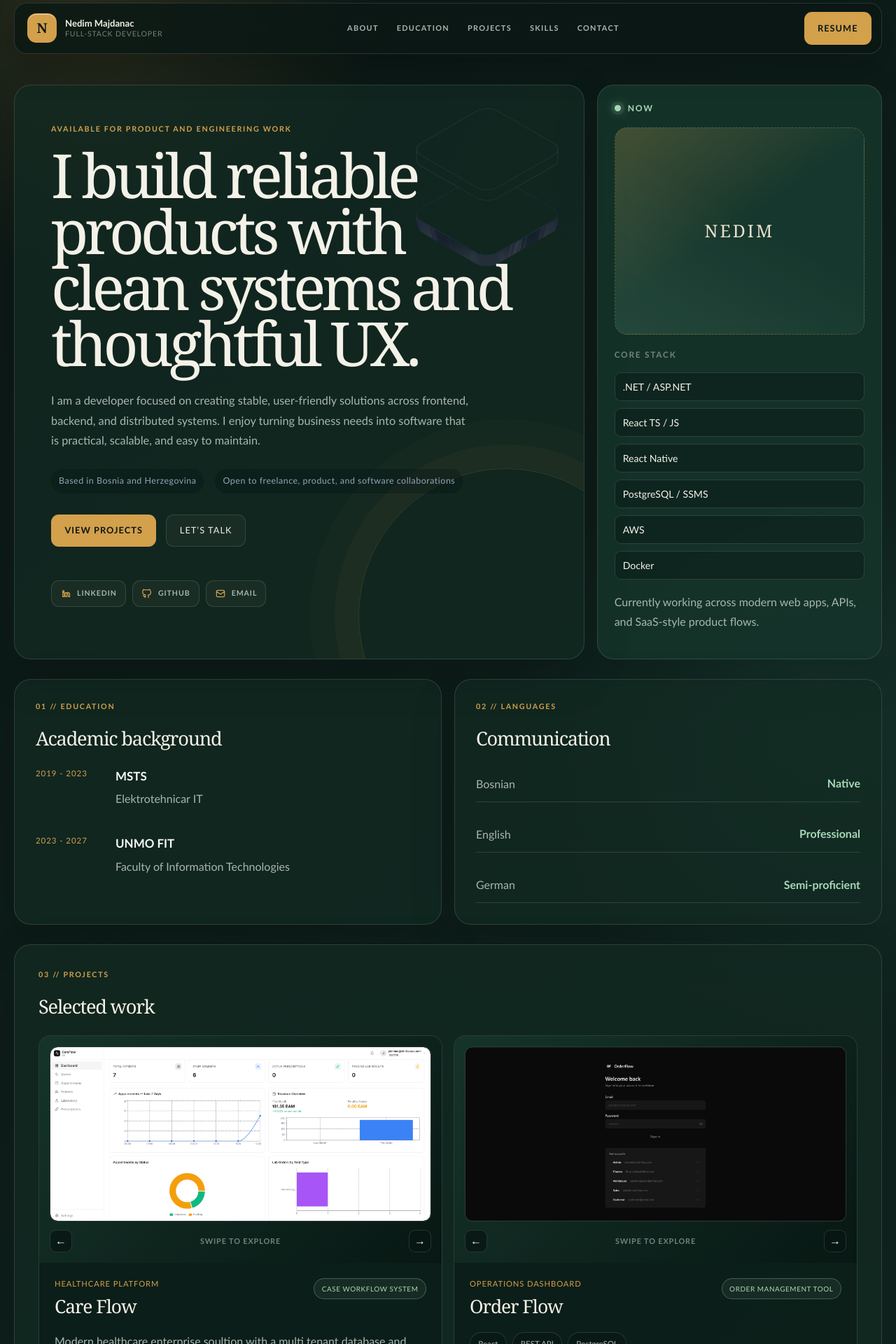
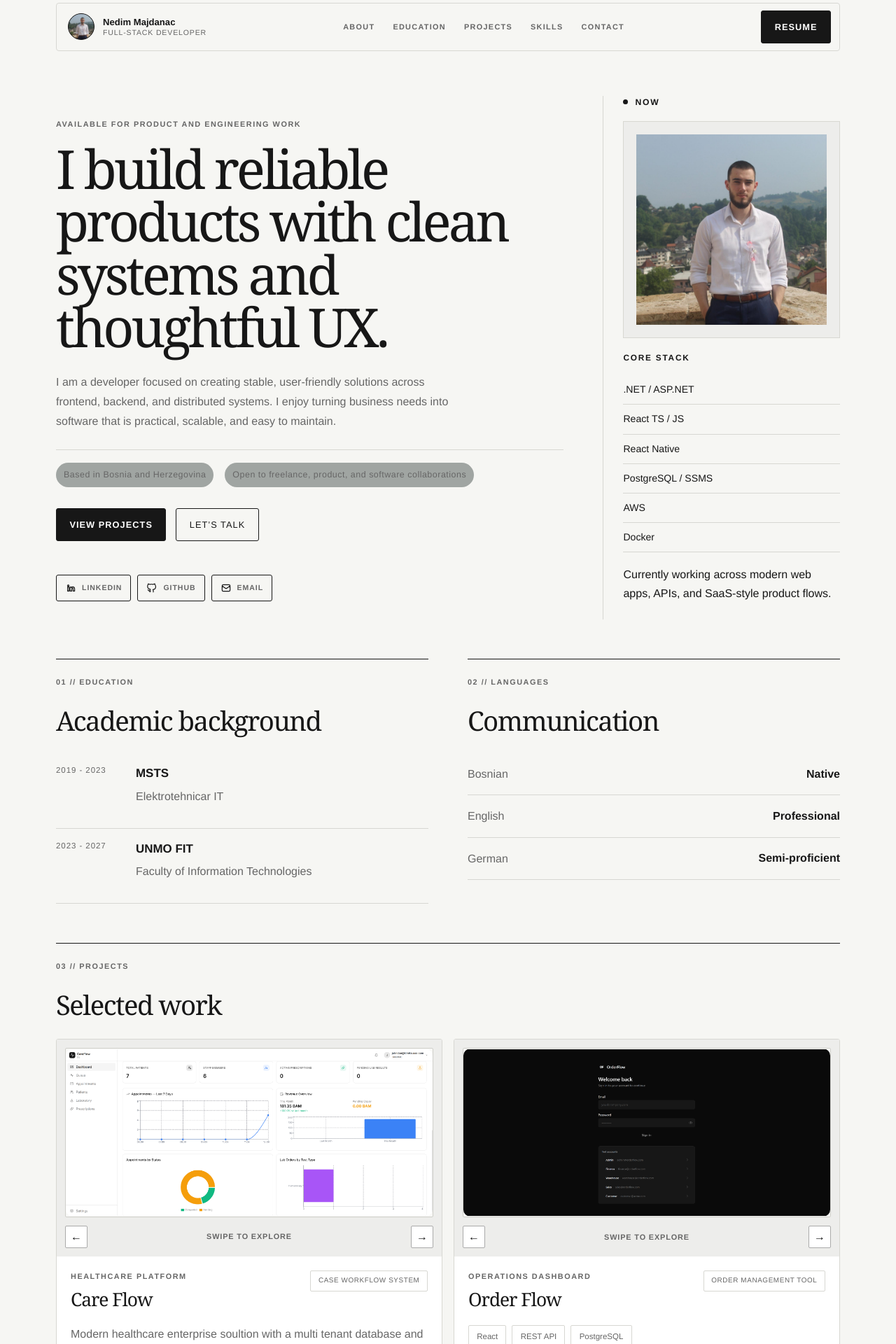
Before and after one commit to NedimMajdanac/nedim-majdanac-cv, a React (Vite) app: page / in a window 1280 px wide. Shown: the part 20-1940 px from the top of the page at 70% size. Built offline with nearby package versions, Linux system fonts and the light colour scheme.

Commit message:
mono design

```diff
--- a/src/App.css
+++ b/src/App.css
@@ -31,10 +31,6 @@
   width: 52px;
   height: 52px;
   border-radius: 50%;
-  display: grid;
-  place-items: center;
-  font-weight: 700;
-  color: #07111f;
   background: linear-gradient(135deg, #d4af66, #7dd3fc);
   box-shadow: inset 0 1px 0 rgba(255,255,255,0.5);
   overflow: hidden;
@@ -55,6 +51,14 @@
 
 .brand-name {
   color: #e2e8f0;
+
+  .portrait-placeholder img {
+    width: 100%;
+    height: 100%;
+    min-height: 180px;
+    object-fit: cover;
+    object-position: center 22%;
+  }
   font-size: 0.85rem;
   font-weight: 600;
 }
@@ -1337,3 +1341,374 @@
     flex-direction: column;
   }
 }
+
+/* Minimal monochrome system */
+:root {
+  --ink: #171717;
+  --muted: #666;
+  --dim: #888;
+  --line: #d7d7d2;
+  --panel: #fff;
+  --panel-strong: #f0f0ec;
+  --gold: #171717;
+  --mint: #171717;
+}
+
+::selection {
+  color: #fff;
+  background: #171717;
+}
+
+.page-shell {
+  width: min(1120px, calc(100% - 48px));
+  padding: 24px 0 72px;
+}
+
+.topbar {
+  top: 12px;
+  padding: 10px 12px 10px 16px;
+  border: 1px solid var(--line);
+  border-radius: 4px;
+  background: rgba(246, 246, 243, 0.94);
+  box-shadow: none;
+  backdrop-filter: blur(12px);
+}
+
+.profile-thumb {
+  width: 38px;
+  height: 38px;
+  border: 1px solid var(--ink);
+  border-radius: 50%;
+  color: #fff;
+  background: var(--ink);
+  box-shadow: none;
+}
+
+.brand-name,
+.nav-cta,
+.primary-button,
+.hero-copy h1,
+.project-header h3,
+.contact-card a {
+  color: var(--ink);
+}
+
+.brand-role,
+.main-nav a,
+.lead,
+.meta-row,
+.project-description,
+.timeline-item p,
+.language-item span,
+.contact-card span,
+.focus-note {
+  color: var(--muted);
+}
+
+.main-nav a:hover,
+.main-nav a:focus-visible,
+.nav-cta:hover,
+.primary-button:hover,
+.secondary-button:hover,
+.project-link:hover,
+.social-strip a:hover,
+.contact-card a:hover {
+  color: #000;
+}
+
+.nav-cta,
+.primary-button,
+.secondary-button,
+.social-strip a {
+  border: 1px solid var(--ink);
+  border-radius: 3px;
+  background: transparent;
+  box-shadow: none;
+}
+
+.nav-cta,
+.primary-button {
+  background: var(--ink);
+  color: #fff;
+}
+
+.nav-cta:hover,
+.primary-button:hover {
+  background: #444;
+  color: #fff;
+}
+
+.content {
+  gap: 56px;
+  padding-top: 64px;
+}
+
+.hero {
+  grid-template-columns: minmax(0, 1.5fr) minmax(250px, 0.7fr);
+  gap: 56px;
+  padding: 0;
+}
+
+.hero-copy,
+.profile-panel,
+.info-card,
+.projects-section,
+.skills-section,
+.contact-section {
+  border: 0;
+  border-radius: 0;
+  background: transparent;
+  box-shadow: none;
+}
+
+.hero-copy {
+  min-height: 0;
+  padding: 32px 0 0;
+}
+
+.hero-copy::after,
+.hero-image {
+  display: none;
+}
+
+.eyebrow,
+.section-label,
+.project-type,
+.contact-label {
+  color: var(--muted);
+  font-size: 0.68rem;
+  font-weight: 700;
+  letter-spacing: 0.14em;
+}
+
+.hero-copy h1 {
+  max-width: 720px;
+  font-size: clamp(3rem, 6vw, 5.6rem);
+  line-height: 0.98;
+  letter-spacing: -0.055em;
+}
+
+.lead {
+  max-width: 570px;
+  font-size: 1rem;
+  line-height: 1.75;
+}
+
+.meta-row {
+  padding-top: 18px;
+  border-top: 1px solid var(--line);
+}
+
+.secondary-button {
+  color: var(--ink);
+}
+
+.social-strip a {
+  color: var(--muted);
+}
+
+.profile-panel {
+  align-self: end;
+  padding: 0 0 8px 28px;
+  border-left: 1px solid var(--line);
+}
+
+.panel-header,
+.focus-label,
+.panel-body li,
+.focus-note,
+.language-item strong {
+  color: var(--ink);
+}
+
+.status-dot {
+  width: 7px;
+  height: 7px;
+  background: var(--ink);
+  box-shadow: none;
+}
+
+.profile-visual,
+.portrait-placeholder {
+  min-height: 0;
+}
+
+.portrait-placeholder {
+  min-height: 180px;
+  border: 1px solid var(--line);
+  border-radius: 0;
+  background: #ededeb;
+  color: var(--muted);
+}
+
+.panel-body ul {
+  gap: 0;
+}
+
+.panel-body li {
+  padding: 10px 0;
+  border: 0;
+  border-bottom: 1px solid var(--line);
+  border-radius: 0;
+  background: transparent;
+}
+
+.info-grid {
+  gap: 56px;
+}
+
+.info-card,
+.projects-section,
+.skills-section,
+.contact-section {
+  padding: 0;
+}
+
+.info-card {
+  padding-top: 24px;
+  border-top: 1px solid var(--ink);
+}
+
+.info-card h2,
+.projects-section h2,
+.skills-section h2,
+.contact-section h2 {
+  color: var(--ink);
+  font-size: clamp(1.8rem, 3vw, 2.5rem);
+  letter-spacing: -0.04em;
+}
+
+.timeline-list,
+.language-list {
+  gap: 0;
+}
+
+.timeline-item,
+.language-item {
+  padding: 16px 0;
+  border-bottom: 1px solid var(--line);
+}
+
+.timeline-period {
+  color: var(--muted);
+}
+
+.timeline-item h3,
+.skill-group h3 {
+  color: var(--ink);
+}
+
+.projects-section,
+.skills-section,
+.contact-section {
+  border-top: 1px solid var(--ink);
+  padding-top: 24px;
+}
+
+.project-grid {
+  gap: 16px;
+}
+
+.project-card {
+  border: 1px solid var(--line);
+  border-radius: 3px;
+  background: var(--panel);
+}
+
+.project-carousel {
+  min-height: 240px;
+  padding: 12px;
+  background: #ededeb;
+}
+
+.mockup-slide {
+  min-height: 170px;
+  border: 1px solid #cfcfca;
+  border-radius: 2px;
+  background: #f8f8f6;
+  color: var(--dim);
+}
+
+.carousel-controls button {
+  border: 1px solid #aaa;
+  border-radius: 2px;
+  background: #fff;
+  color: var(--ink);
+}
+
+.carousel-controls button:hover,
+.carousel-controls button:focus-visible {
+  border-color: var(--ink);
+  color: var(--ink);
+}
+
+.carousel-hint,
+.project-status,
+.project-tag,
+.skill-pill {
+  color: var(--muted);
+}
+
+.project-info {
+  padding: 20px;
+}
+
+.project-type {
+  margin-bottom: 6px;
+}
+
+.project-status,
+.project-tag,
+.skill-pill {
+  border: 1px solid var(--line);
+  border-radius: 2px;
+  background: transparent;
+}
+
+.project-link {
+  color: var(--ink);
+}
+
+.project-link::after {
+  color: var(--ink);
+}
+
+.skill-groups {
+  gap: 16px;
+}
+
+.skill-group,
+.contact-card {
+  border: 1px solid var(--line);
+  border-radius: 3px;
+  background: var(--panel);
+}
+
+.skill-group {
+  padding: 18px;
+}
+
+.contact-card {
+  padding: 18px;
+}
+
+@media (max-width: 760px) {
+  .page-shell {
+    width: min(100% - 28px, 620px);
+  }
+
+  .content {
+    gap: 40px;
+    padding-top: 40px;
+  }
+
+  .hero-copy {
+    padding-top: 8px;
+  }
+
+  .profile-panel {
+    padding: 24px 0 0;
+    border-top: 1px solid var(--line);
+    border-left: 0;
+  }
+}
--- a/src/App.tsx
+++ b/src/App.tsx
@@ -1,5 +1,6 @@
 import './App.css'
 import heroImage from './assets/hero.png'
+import profileImage from './assets/me.jpeg'
 import { useRef } from 'react'
 import {
   contactLinks,
@@ -86,8 +87,8 @@ function App() {
     <div className="page-shell">
       <header className="topbar">
         <div className="brand-wrap">
-          <div className="profile-thumb" aria-label="Profile photo placeholder">
-            <span>N</span>
+          <div className="profile-thumb" aria-label={`${siteStrings.name} profile photo`}>
+            <img src={profileImage} alt="" />
           </div>
           <div className="brand-text">
             <span className="brand-name">{siteStrings.name}</span>
@@ -147,8 +148,8 @@ function App() {
             </div>
 
             <div className="profile-visual">
-              <div className="portrait-placeholder" aria-label="Profile image placeholder">
-                <span>Nedim</span>
+              <div className="portrait-placeholder" aria-label={`${siteStrings.name} profile photo`}>
+                <img src={profileImage} alt={`${siteStrings.name} portrait`} />
               </div>
             </div>
 
--- a/src/index.css
+++ b/src/index.css
@@ -1,14 +1,14 @@
 :root {
-  font-family: 'Avenir Next', 'Trebuchet MS', sans-serif;
+  font-family: 'Avenir Next', 'Helvetica Neue', sans-serif;
   line-height: 1.5;
   font-weight: 400;
-  color: #f4f1e8;
-  background: #0b1714;
+  color: #171717;
+  background: #f6f6f3;
   font-synthesis: none;
   text-rendering: optimizeLegibility;
   -webkit-font-smoothing: antialiased;
   -moz-osx-font-smoothing: grayscale;
-  color-scheme: dark;
+  color-scheme: light;
 }
 
 * {
@@ -23,11 +23,8 @@ body {
   margin: 0;
   min-width: 320px;
   min-height: 100vh;
-  background:
-    radial-gradient(circle at 10% 0%, rgba(205, 154, 67, 0.16), transparent 26rem),
-    radial-gradient(circle at 92% 22%, rgba(43, 111, 91, 0.24), transparent 28rem),
-    linear-gradient(135deg, #0b1714 0%, #10231f 52%, #0a1212 100%);
-  color: #f4f1e8;
+  background: #f6f6f3;
+  color: #171717;
 }
 
 img {
```
Also changed, not shown: src/assets/me.jpeg (added).
